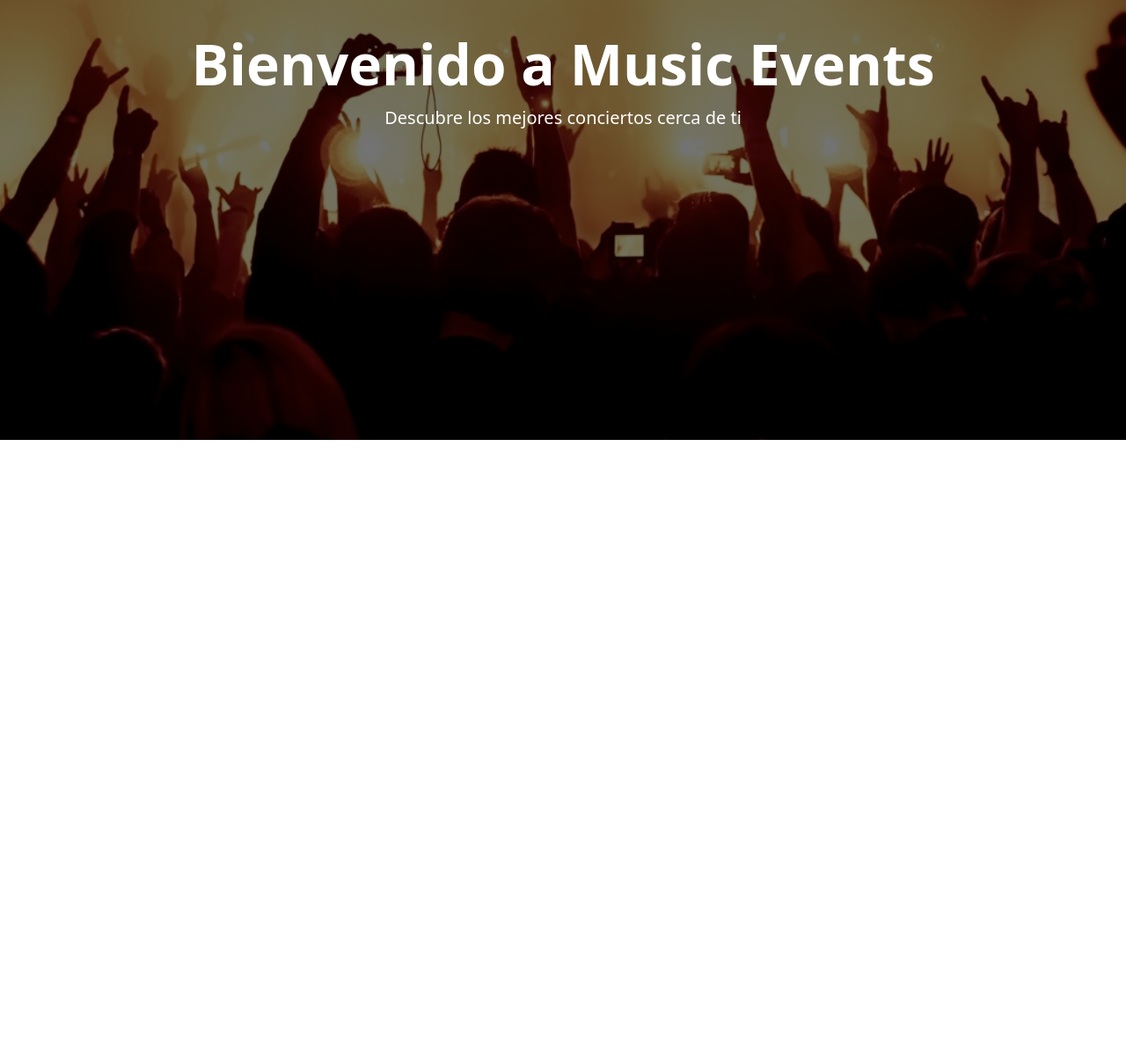
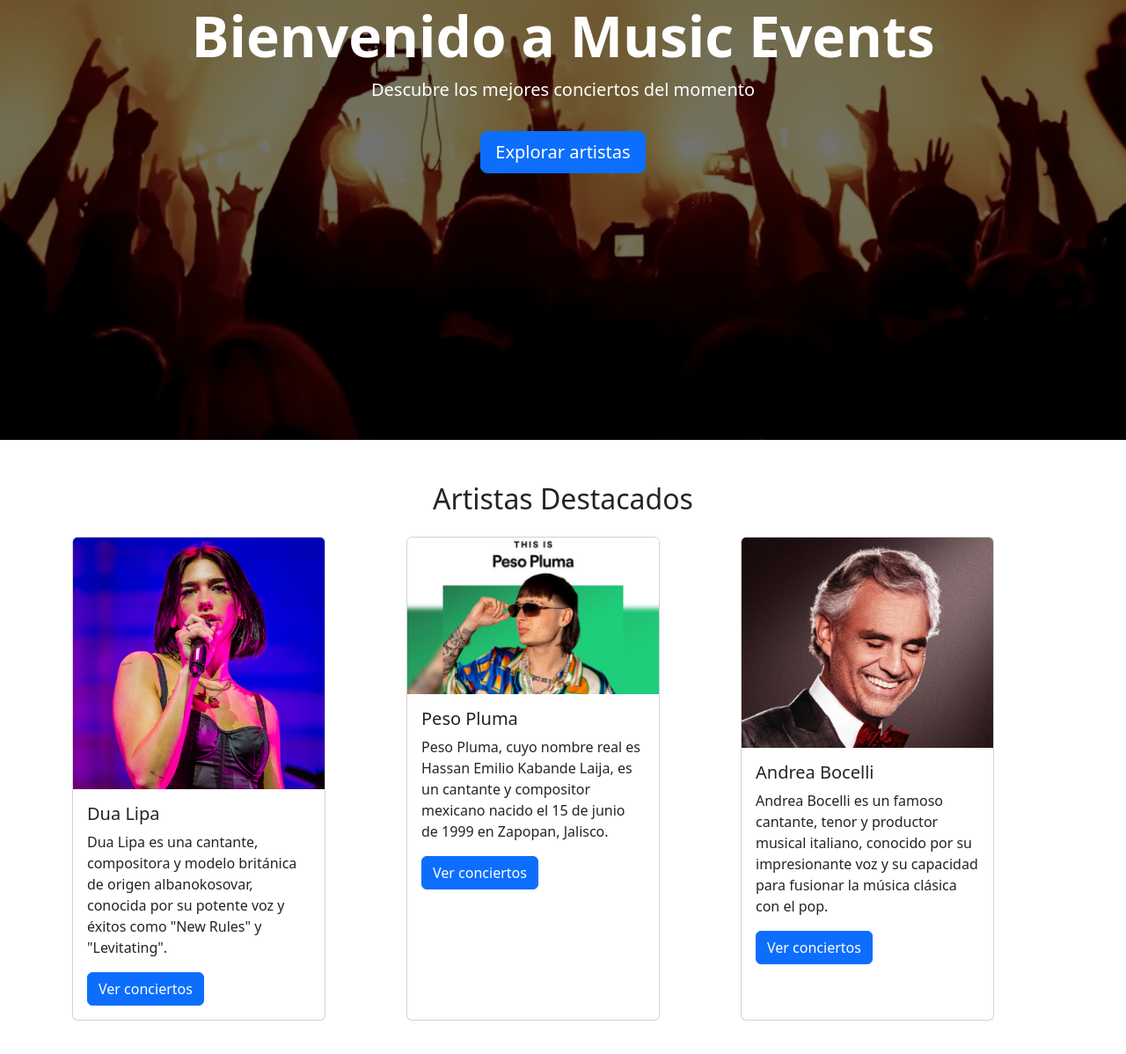
Before and after one commit to netohb/Proyecto_1_DesarrolloWeb, a plain HTML site: page frontend/index.html in a window 1280 px wide. Shown: the part 300-1498 px from the top of the page at 88% size. Before the commit the page ends 800 px from the top, so only its background shows below. Drawn offline with nearby package versions, Linux system fonts and the light colour scheme.

Commit message:
Añadí los primeros artistas

```diff
--- a/frontend/index.html
+++ b/frontend/index.html
@@ -4,7 +4,7 @@
 <head>
     <meta charset="utf-8">
     <meta name="viewport" content="width=device-width, initial-scale=1">
-    <title>Bootstrap demo</title>
+    <title>Music Manager</title>
     <link href="https://cdn.jsdelivr.net/npm/bootstrap@5.3.8/dist/css/bootstrap.min.css" rel="stylesheet"
         integrity="sha384-sRIl4kxILFvY47J16cr9ZwB07vP4J8+LH7qKQnuqkuIAvNWLzeN8tE5YBujZqJLB" crossorigin="anonymous">
 
@@ -108,9 +108,60 @@
         style="background-image: url('img/concierto-publico.jpg'); background-size: cover; background-position: center; height: 100vh;">
         <div>
             <h1 class="display-3 fw-bold">Bienvenido a Music Events</h1>
-            <p class="lead">Descubre los mejores conciertos cerca de ti</p>
+            <p class="lead">Descubre los mejores conciertos del momento</p>
+            <a href="#artistas" class="btn btn-primary btn-lg mt-3">Explorar artistas</a>
         </div>
     </header>
+
+    <!-- Aquí viene informacion de los artistas-->
+    <section id="artistas" class="container py-5">
+        <h2 class="text-center mb-4">Artistas Destacados</h2>
+        <div class="row">
+            <!-- Tarjeta Bootstrap -->
+            <div class="col-md-4 d-flex">
+                <div class="card h-100" style="width: 18rem;">
+                    <img src="img/dualipa.jpg" class="card-img-top" alt="Foto de Dua Lipa">
+                    <div class="card-body">
+                        <h5 class="card-title">Dua Lipa</h5>
+                        <p class="card-text">Dua Lipa es una cantante, compositora y modelo británica de origen
+                            albanokosovar, conocida por su potente voz y éxitos como "New Rules" y "Levitating".
+                        </p>
+                        <a href="#" class="btn btn-primary">Ver conciertos</a>
+                    </div>
+                </div>
+            </div>
+            <!-- Más artistas -->
+
+            <div class="col-md-4 d-flex">
+                <div class="card h-100" style="width: 18rem;">
+                    <img src="img/pesopluma.jpg" class="card-img-top" alt="Foto de Peso Pluma">
+                    <div class="card-body">
+                        <h5 class="card-title">Peso Pluma</h5>
+                        <p class="card-text">Peso Pluma, cuyo nombre real es Hassan Emilio Kabande Laija, es un cantante
+                            y compositor mexicano nacido el 15 de junio de 1999 en Zapopan, Jalisco.
+                        </p>
+                        <a href="#" class="btn btn-primary">Ver conciertos</a>
+                    </div>
+                </div>
+            </div>
+
+            <!-- Más artistas -->
+
+            <div class="col-md-4 d-flex">
+                <div class="card h-100" style="width: 18rem;">
+                    <img src="img/andrea-bocelli.jpeg" class="card-img-top" alt="Foto de Andrea Bocelli">
+                    <div class="card-body">
+                        <h5 class="card-title">Andrea Bocelli</h5>
+                        <p class="card-text">Andrea Bocelli es un famoso cantante, tenor y productor musical italiano,
+                            conocido por su impresionante voz y su capacidad para fusionar la música clásica con el pop.
+                        </p>
+                        <a href="#" class="btn btn-primary">Ver conciertos</a>
+                    </div>
+                </div>
+            </div>
+        </div>
+    </section>
+
 
     <script src="https://cdn.jsdelivr.net/npm/bootstrap@5.3.8/dist/js/bootstrap.bundle.min.js"
         integrity="sha384-FKyoEForCGlyvwx9Hj09JcYn3nv7wiPVlz7YYwJrWVcXK/BmnVDxM+D2scQbITxI"
```
Also changed, not shown: frontend/img/andrea-bocelli.jpeg (added), frontend/img/dualipa.jpg (added), frontend/img/pesopluma.jpg (added).
